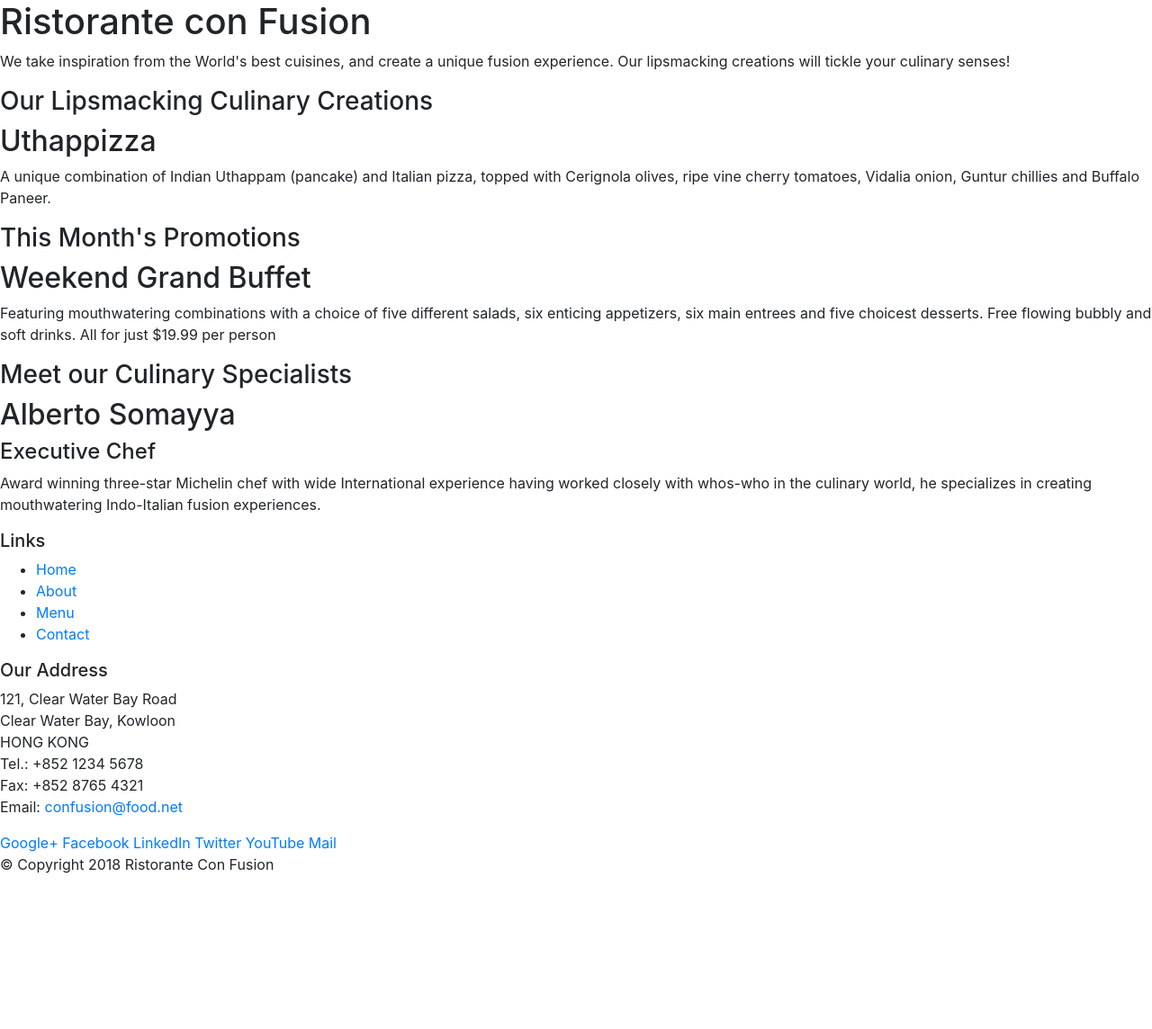
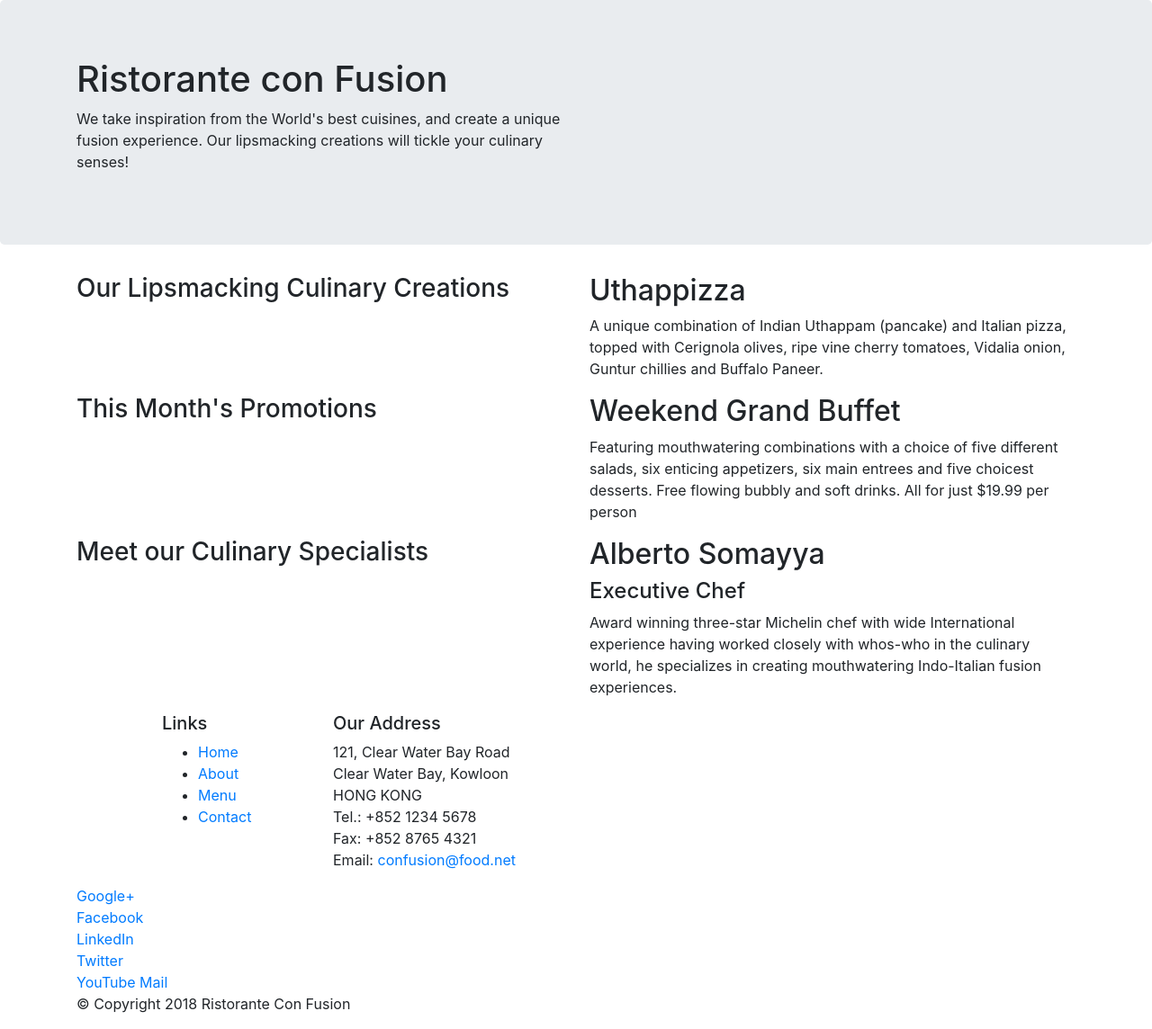
Before and after one commit to ahaardt/bootstrap, a website: page index.html in a window 1280 px wide. Shown: the whole page at 90% size. Before the commit the page ends 989 px from the top, so only its background shows below. Drawn offline with nearby package versions, Linux system fonts and the light colour scheme.

Commit message:
First Bootstrap Grid Commit

```diff
--- a/index.html
+++ b/index.html
@@ -15,46 +15,46 @@
 
 <body>
 
-    <header>
-        <div>
-            <div>
-                <div>
+    <header class="jumbotron">
+        <div class="container">
+            <div class="row">
+                <div class="col-12 col-sm-6">
                     <h1>Ristorante con Fusion</h1>
                     <p>We take inspiration from the World's best cuisines, and create a unique fusion experience. Our lipsmacking creations will tickle your culinary senses!</p>
                 </div>
-                <div>
+                <div class="col-12 col-sm">
                 </div>
             </div>
         </div>
     </header>
 
-    <div>
-        <div>
-            <div>
+    <div class="container">
+        <div class="row">
+            <div class="col-12 col-sm-4 col-md-6">
                 <h3>Our Lipsmacking Culinary Creations</h3>
             </div>
-            <div>
+            <div class="col-12 col-sm col-md">
                 <h2>Uthappizza</h2>
                 <p>A unique combination of Indian Uthappam (pancake) and Italian pizza, topped with Cerignola olives, ripe vine cherry tomatoes, Vidalia onion, Guntur chillies and Buffalo Paneer.</p>
             </div>
         </div>
 
 
-        <div>
-            <div>
+        <div class="row">
+            <div class="col-12 col-sm-4 col-md-6">
                 <h3>This Month's Promotions</h3>
             </div>
-            <div>
+            <div class="col-12 col-sm col-md">
                 <h2>Weekend Grand Buffet</h2>
                 <p>Featuring mouthwatering combinations with a choice of five different salads, six enticing appetizers, six main entrees and five choicest desserts. Free flowing bubbly and soft drinks. All for just $19.99 per person </p>
             </div>
         </div>
 
-        <div>
-            <div>
+        <div  class="row">
+            <div class="col-12 col-sm-4 order-sm last col-md-6">
                 <h3>Meet our Culinary Specialists</h3>
             </div>
-            <div>
+            <div class="col-12 col-sm order-sm first col-md">
                 <h2>Alberto Somayya</h2>
                 <h4>Executive Chef</h4>
                 <p>Award winning three-star Michelin chef with wide International experience having worked closely with whos-who in the culinary world, he specializes in creating mouthwatering Indo-Italian fusion experiences. </p>
@@ -63,9 +63,9 @@
     </div>
 
     <footer>
-        <div>
-            <div>
-                <div>
+        <div class="container">
+            <div class="row">
+                <div class="col-4 offset-1 col-sm-2">
                     <h5>Links</h5>
                     <ul>
                         <li><a href="#">Home</a></li>
@@ -74,7 +74,7 @@
                         <li><a href="#">Contact</a></li>
                     </ul>
                 </div>
-                <div>
+                <div class ="col-7 col-sm-5">
                     <h5>Our Address</h5>
                     <address>
 		              121, Clear Water Bay Road<br>
@@ -86,7 +86,7 @@
 		           </address>
                 </div>
                 <div>
-                    <div>
+                    <div class="col-12 col-sm-4">
                         <a href="http://google.com/+">Google+</a>
                         <a href="http://www.facebook.com/profile.php?id=">Facebook</a>
                         <a href="http://www.linkedin.com/in/">LinkedIn</a>
@@ -96,8 +96,8 @@
                     </div>
                 </div>
            </div>
-           <div>
-                <div>
+           <div class="row">
+                <div class="col-auto">
                     <p>© Copyright 2018 Ristorante Con Fusion</p>
                 </div>
            </div>
```
